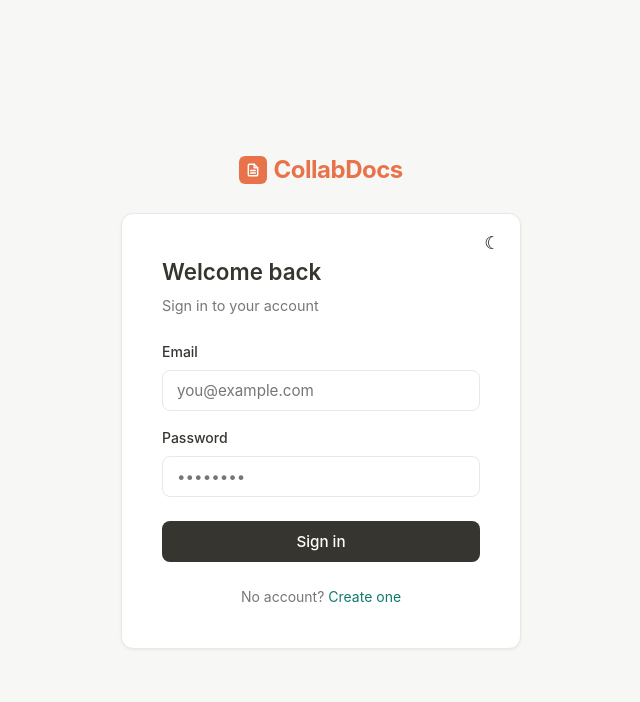
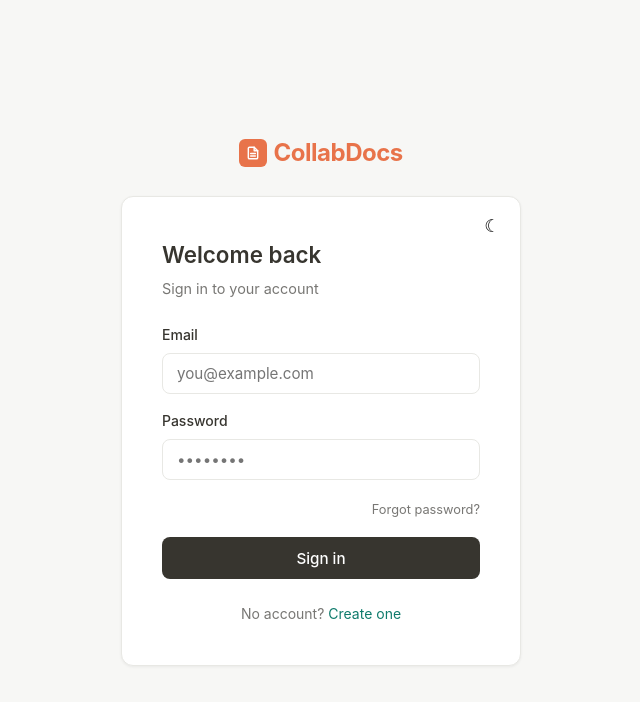
Before and after one commit to tanishkavedi/live-collaboration-notes, a React (Vite) app in the folder client/: page /login in a window 1280 px wide. Shown: the top 702 px of the page, without its empty margins (319-959 px from the left). Built offline with nearby package versions, Linux system fonts and the light colour scheme.

Commit message:
add forgot password link to login form

```diff
--- a/client/src/pages/Login.jsx
+++ b/client/src/pages/Login.jsx
@@ -118,6 +118,12 @@ export default function Login() {
             <input type="password" value={password} onChange={e => setPassword(e.target.value)}
               placeholder="••••••••" required style={styles.input} />
           </div>
+
+          <div style={{ textAlign: 'right', marginBottom: '0.5rem' }}>
+            <Link to="/forgot-password" style={{       fontSize: '0.8rem', color: subtext }}>
+            Forgot password?
+            </Link>
+        </div>
           <button type="submit" disabled={loading} style={styles.button}>
             {loading ? 'Signing in...' : 'Sign in'}
           </button>
```
